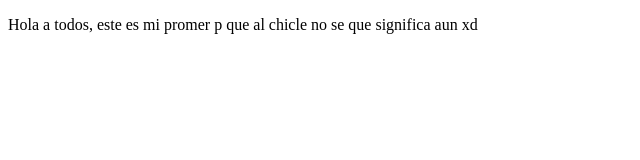
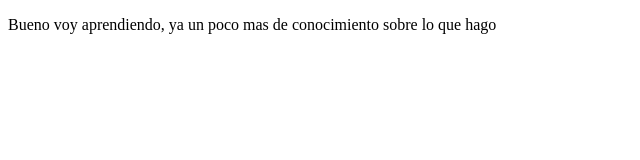
Before and after one commit to Kbdany/ProyectoDemo, a plain HTML site: page index.html in a window 1280 px wide. Shown: the full height of the page, 0-640 px from the left. Drawn offline with Linux system fonts and the light colour scheme.

Commit message:
cambios palabras sin sentidos

```diff
--- a/index.html
+++ b/index.html
@@ -8,7 +8,7 @@
 </head>
 <body>
     <p>
-        Hola a todos, este es mi promer p que al chicle no se que significa aun xd
+        Bueno voy aprendiendo, ya un poco mas de conocimiento sobre lo que hago
     </p>
 </body>
 </html>
```
